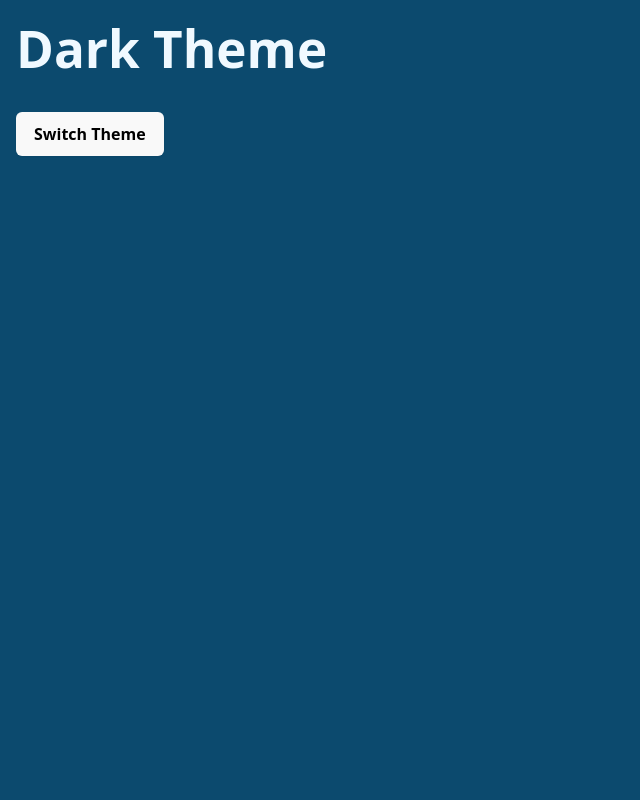
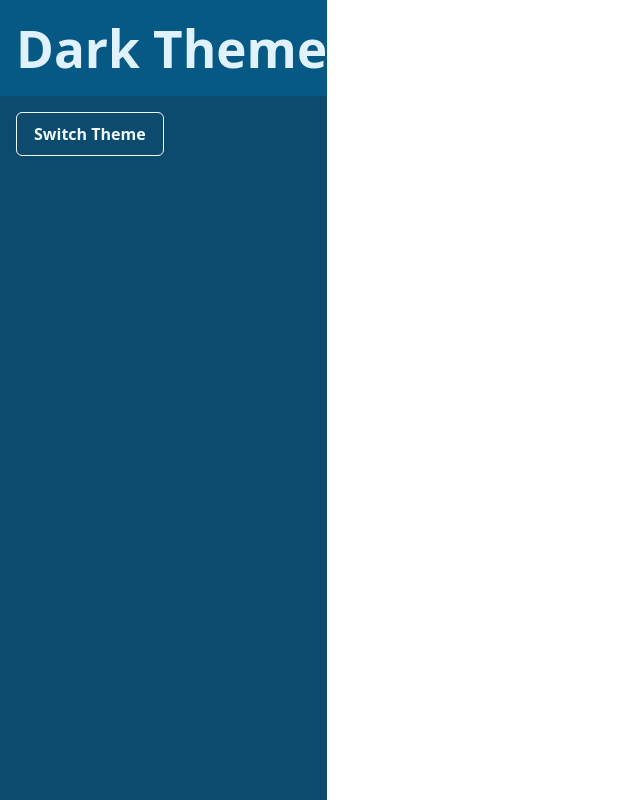
Before and after one commit to candytale55/advanced-react-projects, a React (Vite) app: page / in a window 1280 px wide. Shown: the whole page, without its empty margins (0-640 px from the left). Built offline with nearby package versions, Linux system fonts and the light colour scheme.

Commit message:
final details to LightDarkApp

```diff
--- a/src/components/light-dark-theme/Button.jsx
+++ b/src/components/light-dark-theme/Button.jsx
@@ -11,10 +11,10 @@ import { ThemeContext } from "./LightDarkApp"
  */
 
 export default function Button() {
-    const value = React.useContext(ThemeContext)
+    const { theme, toggleTheme } = React.useContext(ThemeContext)
 
     return (
-        <button className={`${value}-theme`}>
+        <button onClick={toggleTheme} className={`${theme}-theme`}>
             Switch Theme
         </button>
     )
--- a/src/components/light-dark-theme/Header.jsx
+++ b/src/components/light-dark-theme/Header.jsx
@@ -3,14 +3,19 @@ import "./assets/styles.css"
 import { ThemeContext } from "./LightDarkApp"
 
 
+/**
+ * Challenge part 4:
+ * Now that we're passing an object instead of a string through
+ * context, update the Button and Header components to receive the
+ * correct values again.
+ */
 
 export default function Header() {
-    const value = React.useContext(ThemeContext)
-    console.log(value)
+    const { theme } = React.useContext(ThemeContext)
 
     return (
-        <header className={`${value}-theme`}>
-            <h1>{value === "light"? "Light": "Dark"} Theme</h1>
+        <header className={`${theme}-theme`}>
+            <h1>{ theme === "light" ? "Light" : "Dark"} Theme</h1>
         </header>
     )
 }
--- a/src/components/light-dark-theme/LightDarkApp.jsx
+++ b/src/components/light-dark-theme/LightDarkApp.jsx
@@ -4,9 +4,10 @@ import Header from "./Header"
 import Button from "./Button"
 
 /**
- * Challenge part 3:
- * Figure out how to pass BOTH the `theme` value and
- * the `toggleTheme` function down through the context value
+ * Challenge part 4:
+ * Now that we're passing an object instead of a string through
+ * context, update the Button and Header components to receive the
+ * correct values again.
  */
 
 const ThemeContext = React.createContext();
@@ -16,12 +17,12 @@ export default function LightDarkApp() {
     const [theme, setTheme] = React.useState("dark")
 
     function toggleTheme() {
-        setTheme( prevTheme => prevTheme === "light" ? "dark" : "light")
+        setTheme(prevTheme => prevTheme === "light" ? "dark" : "light")
     }
 
     return (
-        <ThemeContext.Provider value={{theme, toggleTheme}}>
-            <div className="container dark-theme">
+        <ThemeContext.Provider value={{ theme, toggleTheme }}>
+            <div className={`container ${theme}-theme`}>
                 <Header />
                 <Button />
             </div>
--- a/src/components/light-dark-theme/assets/styles.css
+++ b/src/components/light-dark-theme/assets/styles.css
@@ -9,7 +9,6 @@ body {
 
 .container {
     height: 100vh;
-    width: 100vw;
     /* padding-left: 1rem; */
 }
 
```
